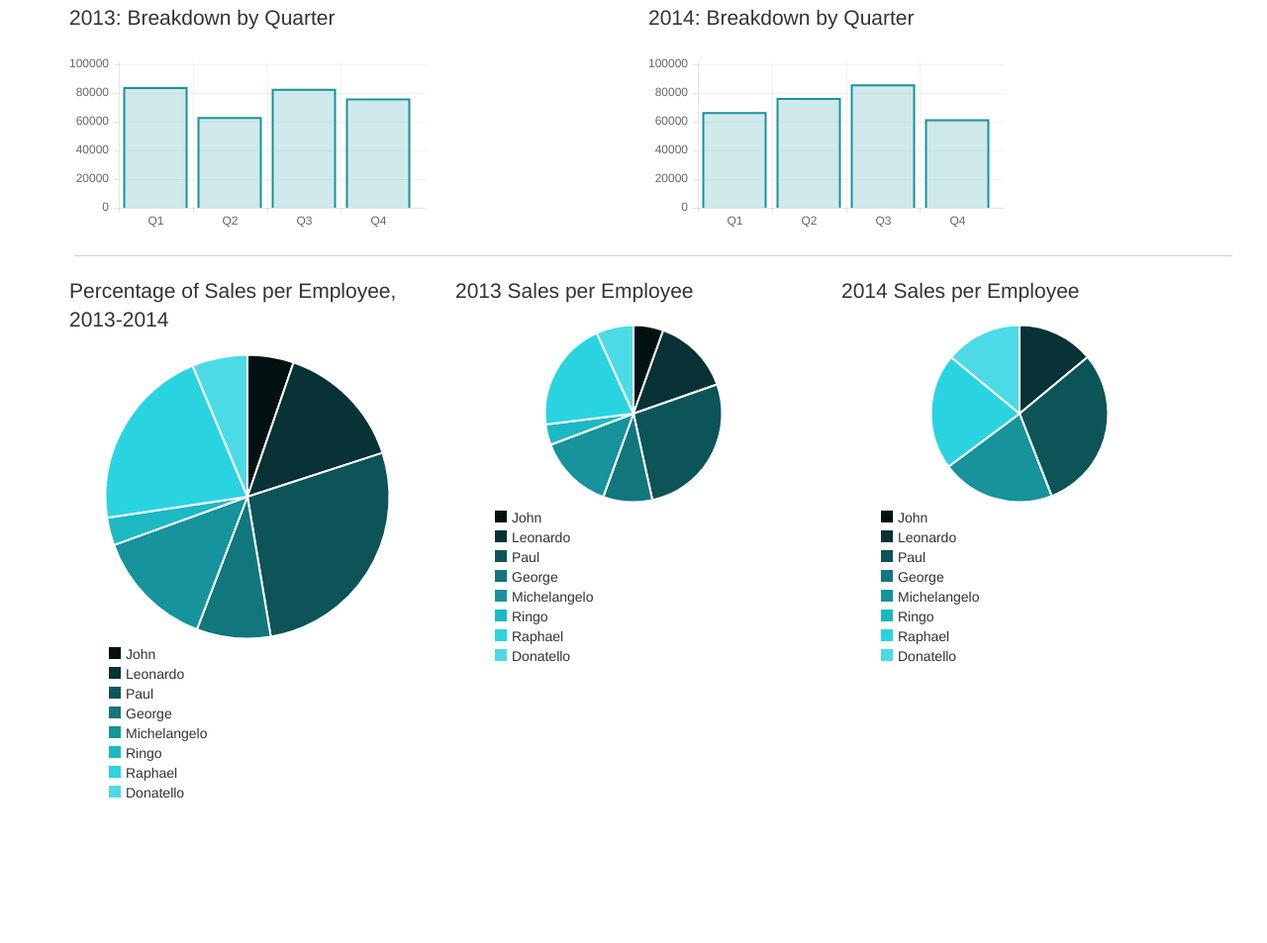
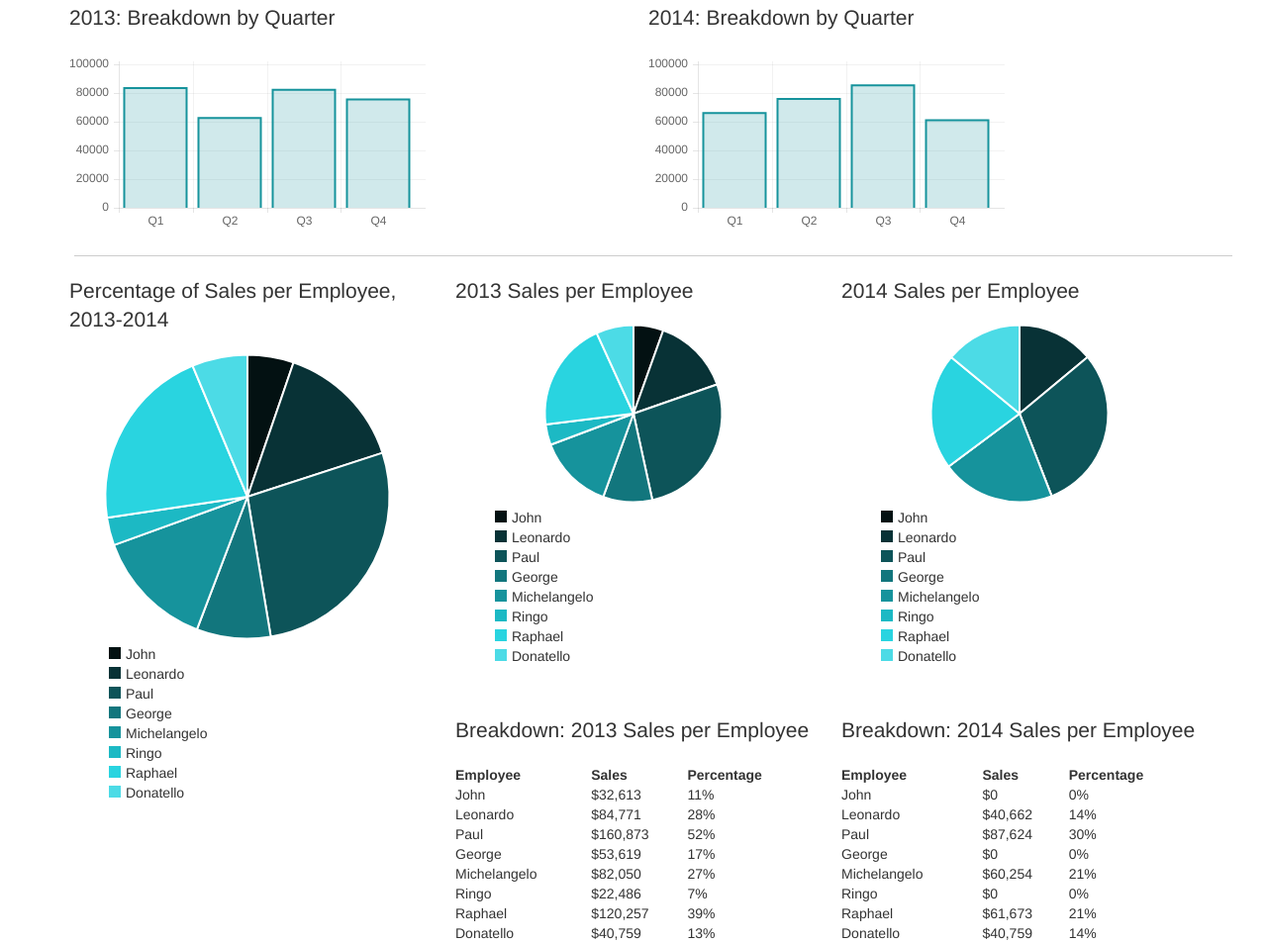
Before and after one commit to kylienic/UI_Interview, a plain HTML site: page data.html in a window 1280 px wide. Shown: the part 747-1700 px from the top of the page at 99% size. Before the commit the page ends 1568 px from the top, so only its background shows below. Drawn offline with nearby package versions, Linux system fonts and the light colour scheme.

Commit message:
Beginning of V2 (project extension)
Added tables for employee sales data; next step is to switch to Google
charts and implement interactivity

```diff
--- a/data.html
+++ b/data.html
@@ -136,11 +136,21 @@
         <p class="lead">2013 Sales per Employee</p>
         <canvas id="pieChart2" width="100%" height="50%"></canvas>
         <div id="legend3" class="chart-legend"></div>
+        <div class="employeereview">
+          <p class="lead">Breakdown: 2013 Sales per Employee</p>
+          <table id ="2013table" style="width:100%">
+          </table>
+        </div>
       </div>
       <div class="col-xs-4">
         <p class="lead">2014 Sales per Employee</p>
         <canvas id="pieChart3" width="100%" height="50%"></canvas>
         <div id="legend4" class="chart-legend"></div>
+        <div class="employeereview">
+          <p class="lead">Breakdown: 2014 Sales per Employee</p>
+          <table id ="2014table" style="width:100%">
+          </table>
+        </div>
       </div>
     </div>
   </div><!-- /.container -->
```
